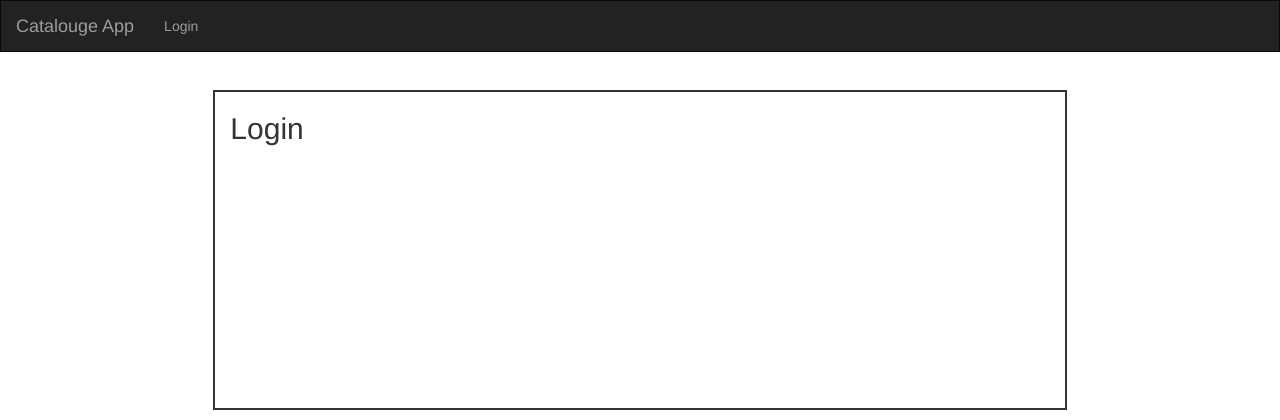
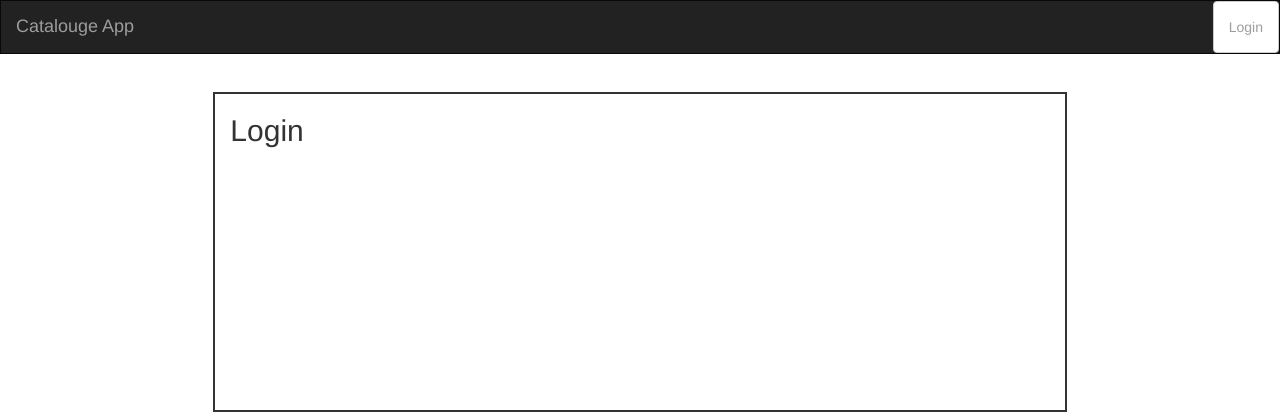
Before and after one commit to yatindrarao/Cataloug-App, a Flask app: page /login in a window 1280 px wide. Shown: the top 420 px of the page. Run offline with Flask 2, Linux system fonts and the light colour scheme; some libraries are stand-ins or nearby versions.

Commit message:
Adds login button

```diff
--- a/templates/main.html
+++ b/templates/main.html
@@ -13,11 +13,11 @@
       <div class="navbar-header">
         <a class="navbar-brand" href="{{url_for('allCategory')}}">Catalouge App</a>
       </div>
-      <ul class="nav navbar-nav">
+      <ul class="nav navbar-nav pull-right">
         {% if user_signed_in %}
-          <li><a href="{{url_for('gdisconnet')}}">Logout</a></li>
+          <li><a class="btn btn-default" href="{{url_for('gdisconnet')}}">Logout</a></li>
         {% else %}
-          <li><a href="{{url_for('showLogin')}}">Login</a></li>
+          <li><a class="btn btn-default" href="{{url_for('showLogin')}}">Login</a></li>
         {% endif %}
       </ul>
     </div>
```
